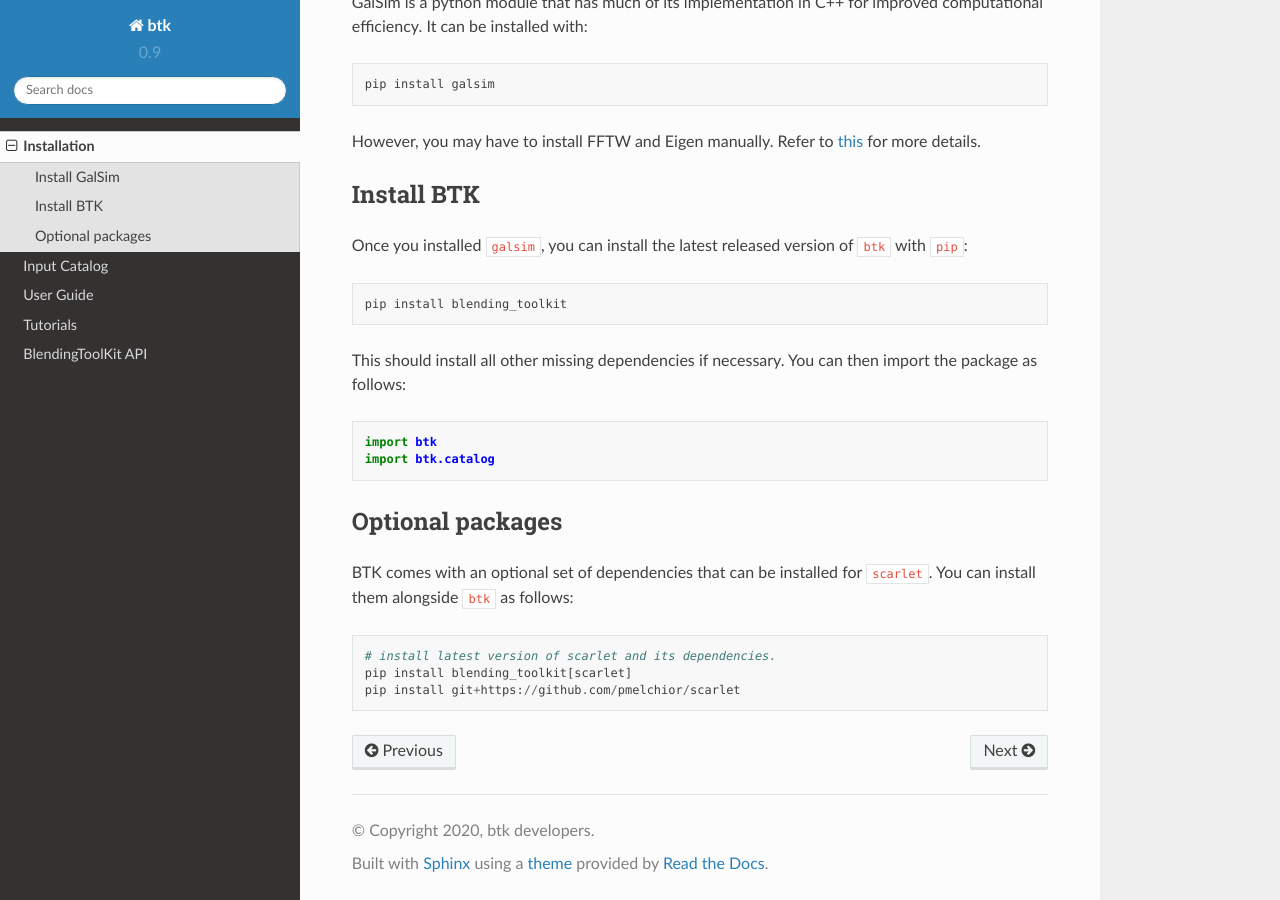
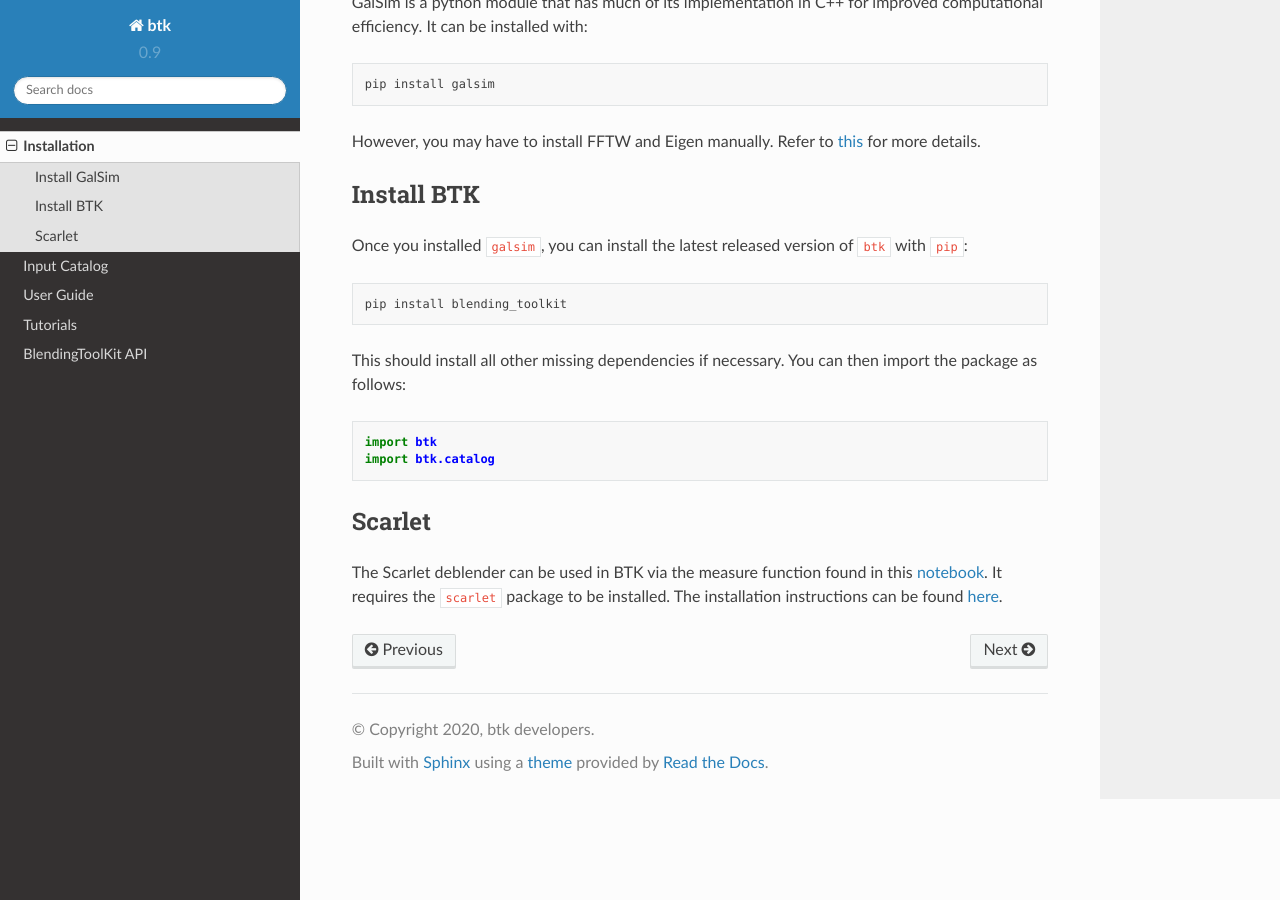
Before and after one commit to LSSTDESC/BlendingToolKit, a Sphinx documentation site: the page built from docs/source/install.rst, in a window 1280 px wide and 900 px high, scrolled down 661 px. Built offline with Sphinx 7.4.7 and the Read the Docs theme 2.0.0, drawn with Linux system fonts in a browser that asks for light colours.

Commit message:
update scarlet install

```diff
--- a/docs/source/install.rst
+++ b/docs/source/install.rst
@@ -48,12 +48,6 @@
     import btk
     import btk.catalog
 
-Optional packages
+Scarlet
 ------------------------------
-BTK comes with an optional set of dependencies that can be installed for ``scarlet``. You can install them alongside ``btk`` as follows:
-
-.. code-block::
-
-    # install latest version of scarlet and its dependencies.
-    pip install blending_toolkit[scarlet]
-    pip install git+https://github.com/pmelchior/scarlet
+The Scarlet deblender can be used in BTK via the measure function found in this `notebook <https://github.com/LSSTDESC/BlendingToolKit/blob/main/notebooks/01b-scarlet-measure.ipynb>`_. It requires the ``scarlet`` package to be installed. The installation instructions can be found `here <https://pmelchior.github.io/scarlet/install.html>`_.
```
